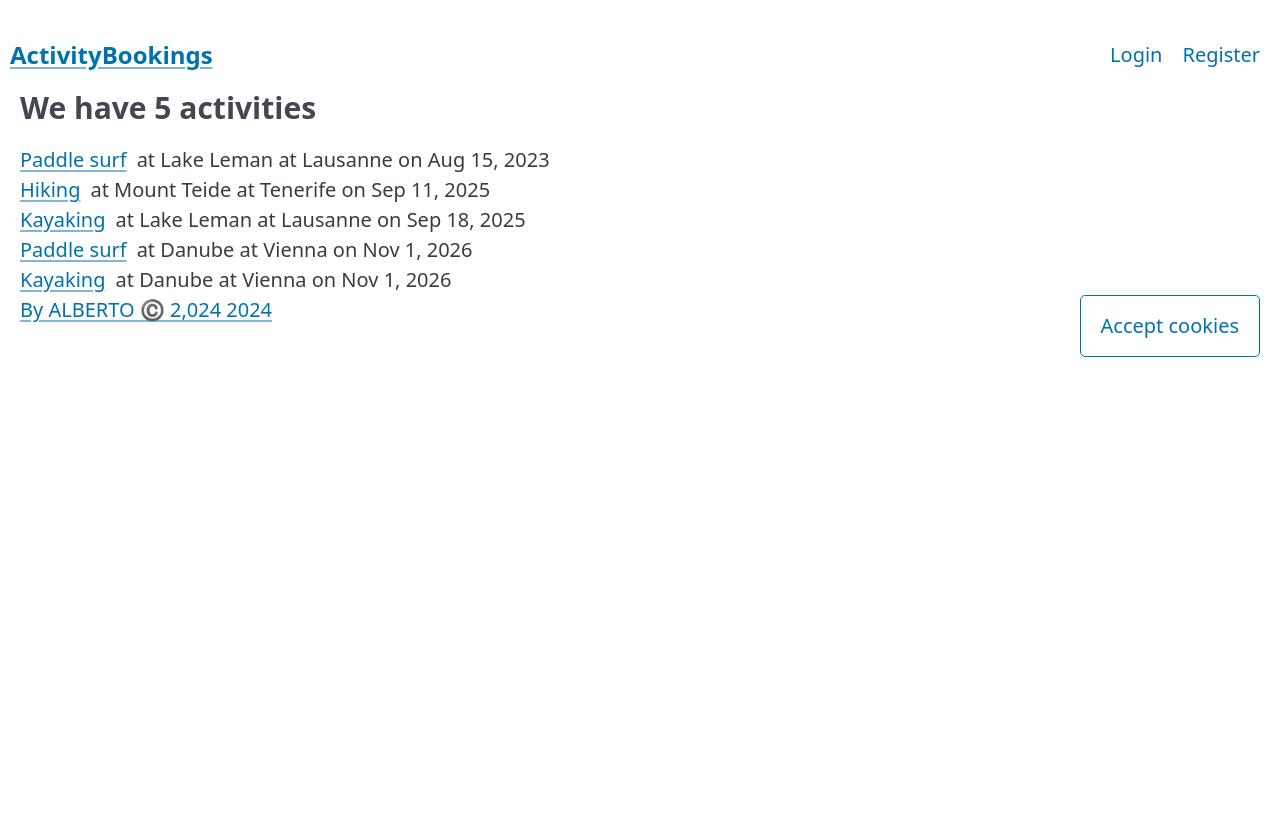
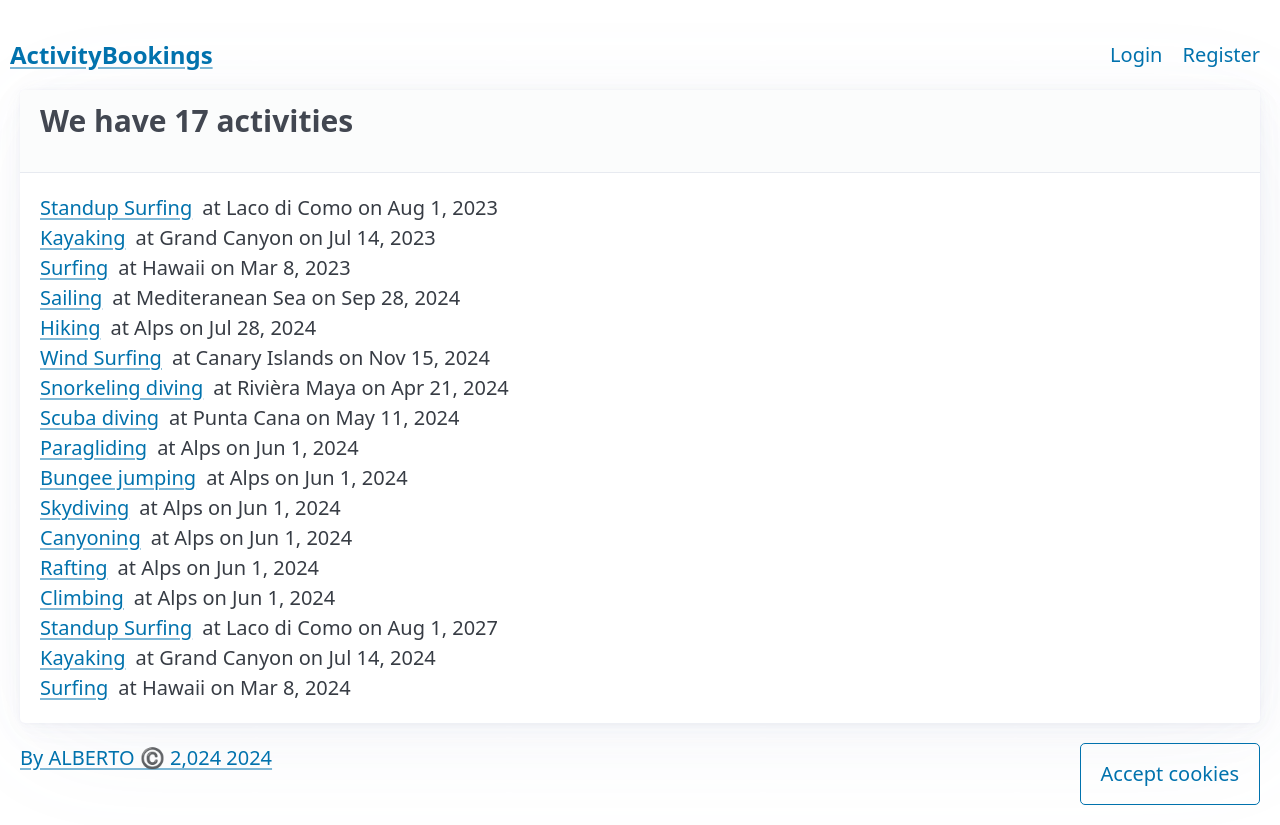
Before and after one commit to CursosAlbertoBasalo/zara_home-angular, an Angular app in the folder ActivityBookings/: page / in a window 1280 px wide. Before the commit the page ends 800 px from the top, so only its background shows below. Built offline with nearby package versions, Linux system fonts and the light colour scheme; data requests are answered from the project's data file.

Commit message:
feat: get async

```diff
--- /dev/null
+++ b/ActivityBookings/db/prod/d.json
@@ -0,0 +1,246 @@
+{
+  "activities": [
+    {
+      "id": 1,
+      "name": "Standup Surfing",
+      "slug": "standup-surfing_laco-di-como_2023-08-01",
+      "price": 30,
+      "duration": 120,
+      "location": "Laco di Como",
+      "date": "2023-08-01",
+      "maxParticipants": 10,
+      "minParticipants": 2,
+      "status": "done",
+      "userId": 1
+    },
+    {
+      "id": 2,
+      "name": "Kayaking",
+      "slug": "kayaking_grand-canyon_2023-07-14",
+      "price": 50,
+      "duration": 180,
+      "location": "Grand Canyon",
+      "date": "2023-07-14",
+      "maxParticipants": 12,
+      "minParticipants": 6,
+      "status": "cancelled",
+      "userId": 1
+    },
+    {
+      "id": 3,
+      "name": "Surfing",
+      "slug": "surfing_hawaii_2023-03-08",
+      "price": 40,
+      "duration": 90,
+      "location": "Hawaii",
+      "date": "2023-03-08",
+      "maxParticipants": 8,
+      "minParticipants": 4,
+      "status": "done",
+      "userId": 2
+    },
+    {
+      "id": 4,
+      "name": "Sailing",
+      "slug": "sailing_mediteranean-sea_2024-09-28",
+      "price": 160,
+      "duration": 120,
+      "location": "Mediteranean Sea",
+      "date": "2024-09-28",
+      "maxParticipants": 8,
+      "minParticipants": 4,
+      "status": "published",
+      "userId": 1
+    },
+    {
+      "id": 5,
+      "name": "Hiking",
+      "slug": "hiking_alps_2024-07-28",
+      "price": 20,
+      "duration": 240,
+      "location": "Alps",
+      "date": "2024-07-28",
+      "maxParticipants": 20,
+      "minParticipants": 10,
+      "status": "published",
+      "userId": 2
+    },
+    {
+      "id": 6,
+      "name": "Wind Surfing",
+      "slug": "wind-surfing_canary-islands_2024-11-15",
+      "price": 140,
+      "duration": 120,
+      "location": "Canary Islands",
+      "date": "2024-11-15",
+      "maxParticipants": 4,
+      "minParticipants": 2,
+      "status": "published",
+      "userId": 1
+    },
+    {
+      "id": 7,
+      "name": "Snorkeling diving",
+      "slug": "snorkeling-diving_riviera-maya_2024-04-21",
+      "price": 80,
+      "duration": 120,
+      "location": "Rivièra Maya",
+      "date": "2024-04-21",
+      "maxParticipants": 8,
+      "minParticipants": 4,
+      "status": "published",
+      "userId": 1
+    },
+    {
+      "id": 8,
+      "name": "Scuba diving",
+      "slug": "scuba-diving_punta-cana_2024-05-11",
+      "price": 120,
+      "duration": 120,
+      "location": "Punta Cana",
+      "date": "2024-05-11",
+      "maxParticipants": 8,
+      "minParticipants": 4,
+      "status": "draft",
+      "userId": 2
+    },
+    {
+      "id": 9,
+      "name": "Paragliding",
+      "slug": "paragliding_alps_2024-06-01",
+      "price": 100,
+      "duration": 120,
+      "location": "Alps",
+      "date": "2024-06-01",
+      "maxParticipants": 8,
+      "minParticipants": 4,
+      "status": "published",
+      "userId": 1
+    },
+    {
+      "id": 10,
+      "name": "Bungee jumping",
+      "slug": "bungee-jumping_alps_2024-06-01",
+      "price": 100,
+      "duration": 120,
+      "location": "Alps",
+      "date": "2024-06-01",
+      "maxParticipants": 8,
+      "minParticipants": 4,
+      "status": "published",
+      "userId": 1
+    },
+    {
+      "id": 11,
+      "name": "Skydiving",
+      "slug": "skydiving_alps_2024-06-01",
+      "price": 100,
+      "duration": 120,
+      "location": "Alps",
+      "date": "2024-06-01",
+      "maxParticipants": 8,
+      "minParticipants": 4,
+      "status": "draft",
+      "userId": 2
+    },
+    {
+      "id": 12,
+      "name": "Canyoning",
+      "slug": "canyoning_alps_2024-06-01",
+      "price": 100,
+      "duration": 120,
+      "location": "Alps",
+      "date": "2024-06-01",
+      "maxParticipants": 8,
+      "minParticipants": 4,
+      "status": "published",
+      "userId": 1
+    },
+    {
+      "id": 13,
+      "name": "Rafting",
+      "slug": "rafting_alps_2024-06-01",
+      "price": 100,
+      "duration": 120,
+      "location": "Alps",
+      "date": "2024-06-01",
+      "maxParticipants": 8,
+      "minParticipants": 4,
+      "status": "published",
+      "userId": 1
+    },
+    {
+      "id": 14,
+      "name": "Climbing",
+      "slug": "climbing_alps_2024-06-01",
+      "price": 100,
+      "duration": 120,
+      "location": "Alps",
+      "date": "2024-06-01",
+      "maxParticipants": 8,
+      "minParticipants": 4,
+      "status": "cancelled",
+      "userId": 2
+    },
+    {
+      "id": 15,
+      "name": "Standup Surfing",
+      "slug": "standup-surfing_laco-di-como_2027-08-01",
+      "price": 30,
+      "duration": 120,
+      "location": "Laco di Como",
+      "date": "2027-08-01",
+      "maxParticipants": 10,
+      "minParticipants": 2,
+      "status": "published",
+      "userId": 1
+    },
+    {
+      "id": 16,
+      "name": "Kayaking",
+      "slug": "kayaking-grand_canyon_2024-07-14",
+      "price": 50,
+      "duration": 180,
+      "location": "Grand Canyon",
+      "date": "2024-07-14",
+      "maxParticipants": 12,
+      "minParticipants": 6,
+      "status": "published",
+      "userId": 1
+    },
+    {
+      "id": 17,
+      "name": "Surfing",
+      "slug": "surfing_hawaii_2024-03-08",
+      "price": 40,
+      "duration": 90,
+      "location": "Hawaii",
+      "date": "2024-03-08",
+      "maxParticipants": 8,
+      "minParticipants": 4,
+      "status": "draft",
+      "userId": 2
+    }
+  ],
+  "bookings": [],
+  "users": [
+    {
+      "email": "richard@virg.in",
+      "password": "$2a$10$5xpv6BPDUKq5sYpSH0NTremt9JLrBNjEKrPkSvEMmOLaPIGFCcke6",
+      "username": "Richard Virgin",
+      "id": 1
+    },
+    {
+      "email": "jeff@blu.es",
+      "password": "$2a$10$dR9QIKy5zi0iQu9/f8sBeeP11wMeOAks9tjBX5nBhLdQJjw/ZUS9C",
+      "username": "Jeff Blues",
+      "id": 2
+    },
+    {
+      "email": "bill@wind.us",
+      "password": "$2a$10$iWYOu1X3MG3QulrPGKUhNODAAZq8NId7O69nLymfPhTqL8z3SFyMO",
+      "username": "Bill Windows",
+      "id": 3
+    }
+  ]
+}
--- /dev/null
+++ b/ActivityBookings/db/r.json
@@ -0,0 +1,5 @@
+{
+  "activities": 666,
+  "bookings": 666,
+  "users": 666
+}
--- /dev/null
+++ b/ActivityBookings/db/reset/d.json
@@ -0,0 +1,5 @@
+{
+  "activities": [],
+  "bookings": [],
+  "users": []
+}
--- /dev/null
+++ b/ActivityBookings/db/reset/r.json
@@ -0,0 +1,5 @@
+{
+  "activities": 644,
+  "bookings": 644,
+  "users": 644
+}
--- a/ActivityBookings/package.json
+++ b/ActivityBookings/package.json
@@ -7,9 +7,9 @@
     "build": "ng build",
     "watch": "ng build --watch --configuration development",
     "test": "ng test",
-    "api": "json-server-auth ../db/prod/d.json -r ../db/r.json",
-    "api:reset": "copyfiles -f ../db/reset/d.json ../db/prod && npm run api",
-    "api:seed": "copyfiles -f ../db/seed/d.json ../db/prod && npm run api"
+    "api": "json-server-auth ./db/prod/d.json -r ./db/r.json",
+    "api:reset": "copyfiles -f ./db/reset/d.json ./db/prod && npm run api",
+    "api:seed": "copyfiles -f ./db/seed/d.json ./db/prod && npm run api"
   },
   "private": true,
   "dependencies": {
--- a/ActivityBookings/src/app/core/core.module.ts
+++ b/ActivityBookings/src/app/core/core.module.ts
@@ -1,4 +1,5 @@
 import { CommonModule } from '@angular/common';
+import { HttpClientModule } from '@angular/common/http';
 import { NgModule } from '@angular/core';
 import { RouterModule } from '@angular/router';
 import { FooterComponent } from './footer/footer.component';
@@ -7,7 +8,7 @@ import { HeaderComponent } from './header/header.component';
 /** A module that holds one time used items(layout components, services...) */
 @NgModule({
   declarations: [FooterComponent, HeaderComponent],
-  imports: [CommonModule, RouterModule],
+  imports: [CommonModule, RouterModule, HttpClientModule],
   exports: [FooterComponent, HeaderComponent],
 })
 export class CoreModule {}
--- a/ActivityBookings/src/app/views/bookings/bookings.component.html
+++ b/ActivityBookings/src/app/views/bookings/bookings.component.html
@@ -9,7 +9,7 @@
     </div>
   </header>
   <main>
-    <p>{{ activityRangeMessage }}</p>
+    <p>{{ getActivityRangeMessage() }}</p>
     <p>Current Participants: {{ currentParticipants }}</p>
     <p>Total Participants: {{ totalParticipants }}</p>
   </main>
--- a/ActivityBookings/src/app/views/bookings/bookings.component.ts
+++ b/ActivityBookings/src/app/views/bookings/bookings.component.ts
@@ -12,7 +12,7 @@ import { Participant } from '../../shared/models/participant.type';
 })
 export class BookingsComponent {
   /** Activity object selecto from the array */
-  public activity: Activity = ACTIVITIES[0];
+  public activity: Activity = NULL_ACTIVITY;
 
   /**  Supposed already booked places */
   public currentParticipants: number = 2;
@@ -37,6 +37,10 @@ export class BookingsComponent {
   /** Message indicating the range of places available*/
   public activityRangeMessage: string = `The activity is available for ${this.activity.minParticipants} to ${this.activity.maxParticipants} participants`;
 
+  public getActivityRangeMessage(): string {
+    return `The activity is available for ${this.activity.minParticipants} to ${this.activity.maxParticipants} participants`;
+  }
+
   /** Feedback message whe the booking is saved */
   public bookedMessage: string = '';
 
@@ -53,6 +57,7 @@ export class BookingsComponent {
     this.activity =
       ACTIVITIES.find((activity) => activity.slug === this.activitySlug) ||
       NULL_ACTIVITY;
+    // this.activityRangeMessage = `The activity is available for ${this.activity.minParticipants} to ${this.activity.maxParticipants} participants`;
   }
 
   /** Function to enable or disable the booking button */
--- a/ActivityBookings/src/app/views/home/home.component.html
+++ b/ActivityBookings/src/app/views/home/home.component.html
@@ -1,7 +1,15 @@
+<article *ngIf="activities$ | async as activities">
+  <header>
     <h3>We have {{ activities.length }} activities</h3>
+  </header>
+  <main>
     <div *ngFor="let activity of activities">
       <span>
-    <a [routerLink]="['/', 'bookings', activity.slug]">{{ activity.name }}</a>
+        <a [routerLink]="['/', 'bookings', activity.slug]">{{
+          activity.name
+        }}</a>
       </span>
       <span>at {{ activity.location }} on {{ activity.date | date }}</span>
     </div>
+  </main>
+</article>
--- a/ActivityBookings/src/app/views/home/home.component.ts
+++ b/ActivityBookings/src/app/views/home/home.component.ts
@@ -1,12 +1,20 @@
-import { Component } from '@angular/core';
-import { ACTIVITIES } from 'src/app/shared/models/activities.data';
+import { HttpClient } from '@angular/common/http';
+import { ChangeDetectionStrategy, Component } from '@angular/core';
+import { Observable } from 'rxjs';
 import { Activity } from 'src/app/shared/models/activity.type';
 
 @Component({
   selector: 'lab-home',
   templateUrl: './home.component.html',
   styleUrls: ['./home.component.css'],
+  changeDetection: ChangeDetectionStrategy.OnPush,
 })
 export class HomeComponent {
-  public activities: Activity[] = ACTIVITIES;
+  private url: string = 'http://localhost:3000/activities';
+
+  public activities$: Observable<Activity[]> = this.http.get<Activity[]>(
+    this.url
+  );
+
+  constructor(private http: HttpClient) {}
 }
```
Also changed, not shown: ActivityBookings/db/seed/d.json (added, +246 -0 lines). Lines whose indentation alone changed are shown as unchanged.
